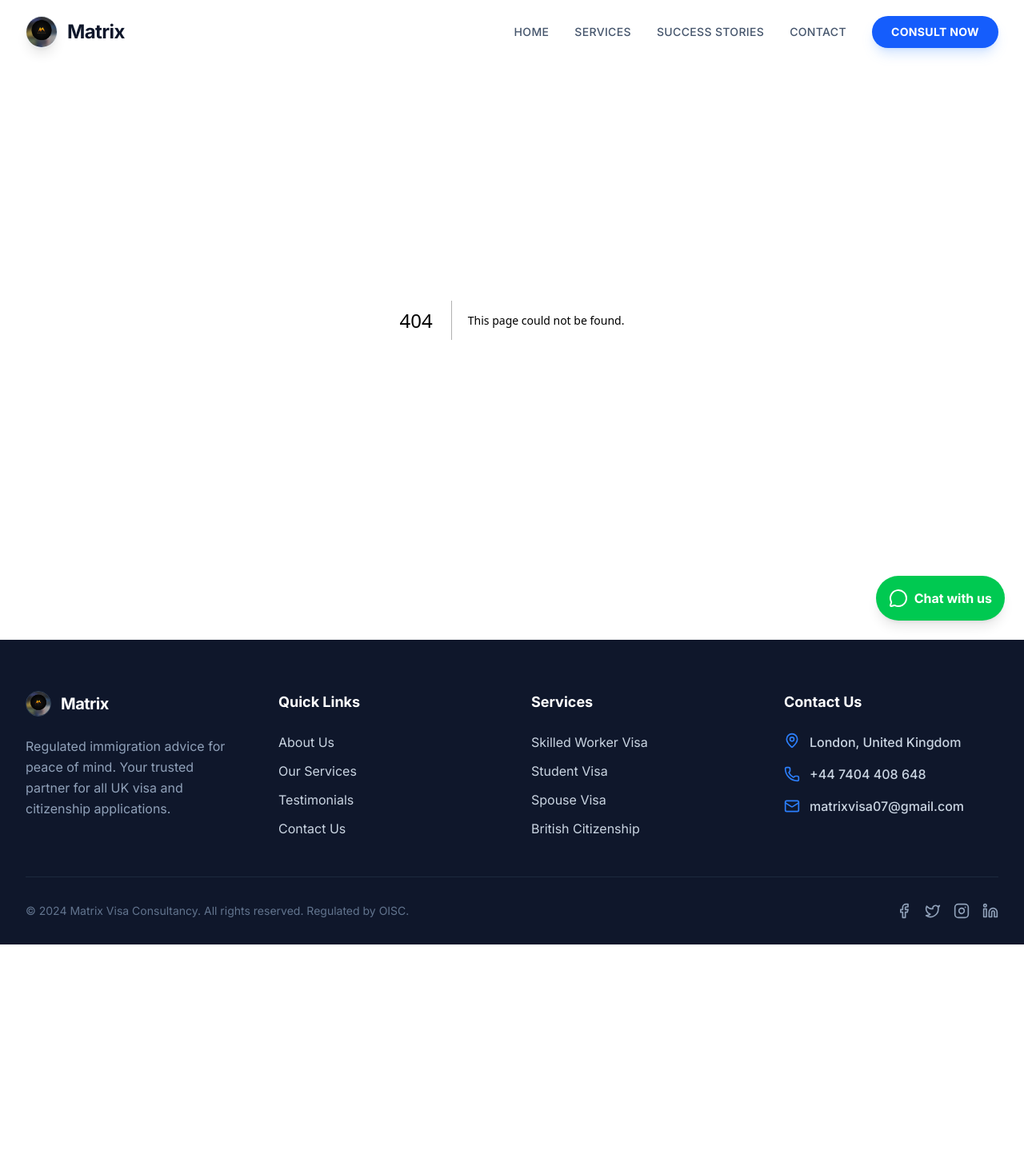
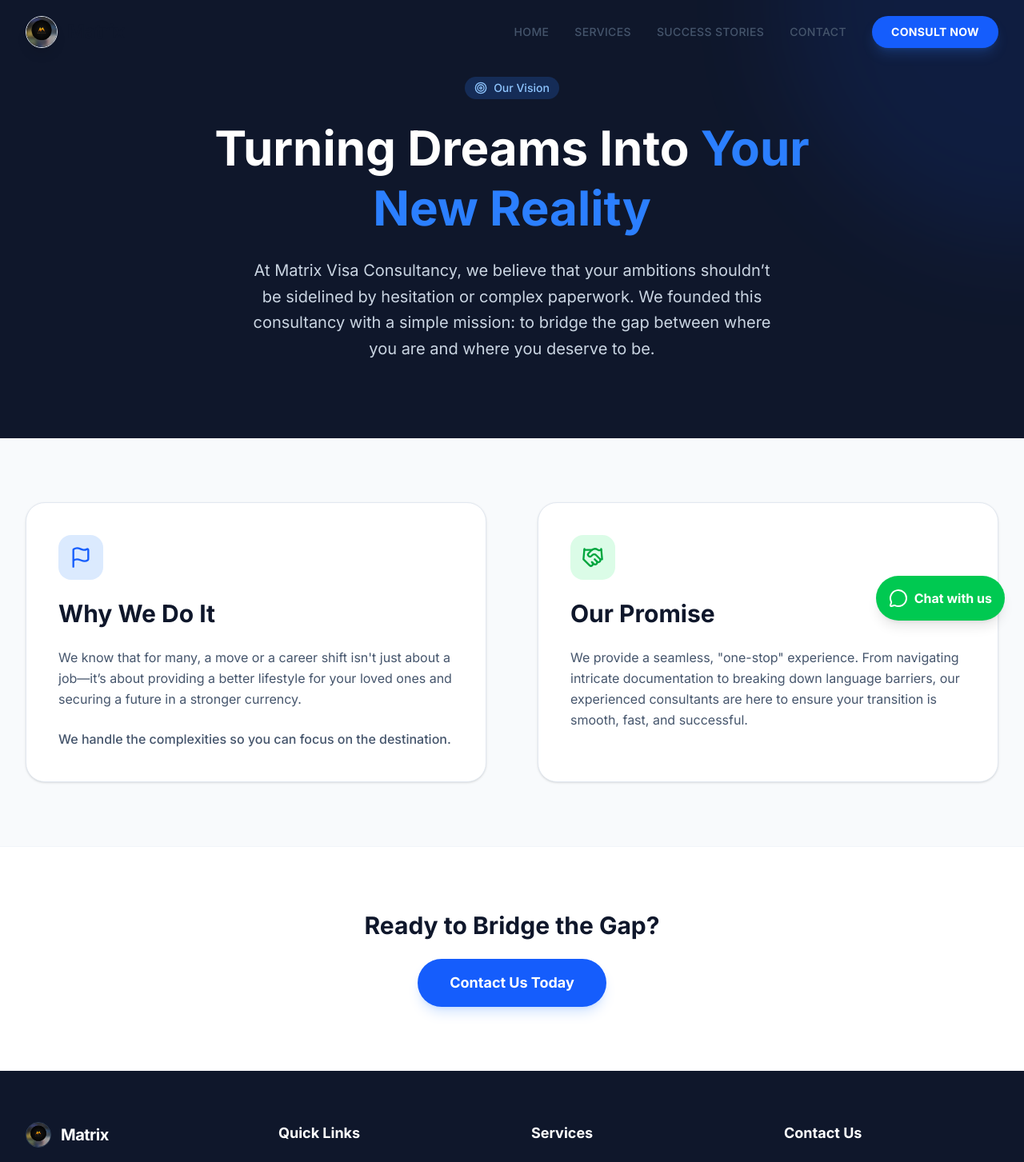
Before and after one commit to harshilp0210/ConsultingApp, a Next.js app: page /about in a window 1280 px wide. Before the commit this address had no page. Shown: the top 1453 px of the page at 80% size. Before the commit the page ends 1181 px from the top, so only its background shows below. Built offline with nearby package versions, Linux system fonts and the light colour scheme.

Commit message:
Add About Us and Why Choose Us pages

```diff
--- /dev/null
+++ b/app/about/page.tsx
@@ -0,0 +1,71 @@
+'use client';
+
+import { Target, Flag, Handshake } from 'lucide-react';
+import Link from 'next/link';
+
+export default function AboutUs() {
+    return (
+        <div className="bg-slate-50 min-h-screen">
+            {/* Hero Section */}
+            <section className="relative overflow-hidden py-24 bg-slate-900 text-white">
+                <div className="absolute top-0 right-0 w-[600px] h-[600px] bg-blue-600/20 rounded-full blur-3xl -translate-y-1/2 translate-x-1/2 opacity-50"></div>
+                <div className="max-w-4xl mx-auto px-4 sm:px-6 lg:px-8 relative z-10 text-center">
+                    <div className="inline-flex items-center gap-2 px-3 py-1 rounded-full bg-blue-500/20 text-blue-300 text-sm font-medium mb-6">
+                        <Target className="w-4 h-4" />
+                        <span>Our Vision</span>
+                    </div>
+                    <h1 className="text-4xl md:text-6xl font-bold mb-6 leading-tight">
+                        Turning Dreams Into <span className="text-blue-500">Your New Reality</span>
+                    </h1>
+                    <p className="text-xl text-slate-300 leading-relaxed max-w-2xl mx-auto">
+                        At Matrix Visa Consultancy, we believe that your ambitions shouldn’t be sidelined by hesitation or complex paperwork. We founded this consultancy with a simple mission: to bridge the gap between where you are and where you deserve to be.
+                    </p>
+                </div>
+            </section>
+
+            {/* Content Section */}
+            <section className="py-20">
+                <div className="max-w-7xl mx-auto px-4 sm:px-6 lg:px-8">
+                    <div className="grid md:grid-cols-2 gap-16 items-center">
+
+                        {/* Mission */}
+                        <div className="bg-white p-10 rounded-3xl shadow-sm border border-slate-200">
+                            <div className="w-14 h-14 bg-blue-100 rounded-2xl flex items-center justify-center text-blue-600 mb-6">
+                                <Flag className="w-7 h-7" />
+                            </div>
+                            <h2 className="text-3xl font-bold text-slate-900 mb-6">Why We Do It</h2>
+                            <p className="text-slate-600 leading-relaxed mb-6">
+                                We know that for many, a move or a career shift isn't just about a job—it’s about providing a better lifestyle for your loved ones and securing a future in a stronger currency.
+                            </p>
+                            <p className="text-slate-600 leading-relaxed font-medium">
+                                We handle the complexities so you can focus on the destination.
+                            </p>
+                        </div>
+
+                        {/* Promise */}
+                        <div className="bg-white p-10 rounded-3xl shadow-sm border border-slate-200">
+                            <div className="w-14 h-14 bg-green-100 rounded-2xl flex items-center justify-center text-green-600 mb-6">
+                                <Handshake className="w-7 h-7" />
+                            </div>
+                            <h2 className="text-3xl font-bold text-slate-900 mb-6">Our Promise</h2>
+                            <p className="text-slate-600 leading-relaxed mb-6">
+                                We provide a seamless, "one-stop" experience. From navigating intricate documentation to breaking down language barriers, our experienced consultants are here to ensure your transition is smooth, fast, and successful.
+                            </p>
+                        </div>
+
+                    </div>
+                </div>
+            </section>
+
+            {/* CTA */}
+            <section className="py-20 bg-white border-t border-slate-100">
+                <div className="max-w-4xl mx-auto text-center px-4">
+                    <h2 className="text-3xl font-bold text-slate-900 mb-6">Ready to Bridge the Gap?</h2>
+                    <Link href="/contact" className="btn-primary px-10 py-4 rounded-full text-lg inline-block">
+                        Contact Us Today
+                    </Link>
+                </div>
+            </section>
+        </div>
+    );
+}
--- /dev/null
+++ b/app/why-choose-us/page.tsx
@@ -0,0 +1,83 @@
+'use client';
+
+import { Zap, ShieldCheck, Layers, Clock, ArrowRight } from 'lucide-react';
+import Link from 'next/link';
+
+export default function WhyChooseUs() {
+    const benefits = [
+        {
+            icon: ShieldCheck,
+            title: "A Stress-Free Process",
+            description: "Forget the headache of documents. We manage the bureaucracy so you don't have to.",
+            color: "text-green-600 bg-green-100"
+        },
+        {
+            icon: Zap,
+            title: "Total Transparency",
+            description: "No language barriers, no hidden fees. Just clear, honest guidance from expert consultants.",
+            color: "text-blue-600 bg-blue-100"
+        },
+        {
+            icon: Layers,
+            title: "All-in-One Solution",
+            description: "From initial consultation to final approval, we are your single point of contact for a global lifestyle.",
+            color: "text-purple-600 bg-purple-100"
+        },
+        {
+            icon: Clock,
+            title: "Speed to Success",
+            description: "We help you take action before the best opportunities pass you by.",
+            color: "text-orange-600 bg-orange-100"
+        }
+    ];
+
+    return (
+        <div className="bg-slate-50 min-h-screen">
+            {/* Hero Section */}
+            <section className="relative overflow-hidden py-24 bg-gradient-to-br from-blue-600 to-blue-800 text-white">
+                <div className="absolute inset-0 bg-[url('https://images.unsplash.com/photo-1436491865332-7a61a109cc05?ixlib=rb-1.2.1&auto=format&fit=crop&w=1920&q=80')] opacity-10 bg-cover bg-center"></div>
+                <div className="max-w-4xl mx-auto px-4 sm:px-6 lg:px-8 relative z-10 text-center">
+                    <h1 className="text-5xl md:text-7xl font-bold mb-8 leading-tight">
+                        Stop Overthinking. <br /> <span className="text-yellow-400">Start Living.</span>
+                    </h1>
+                    <p className="text-xl md:text-2xl text-blue-100 leading-relaxed max-w-3xl mx-auto font-medium">
+                        The difference between a dream and a reality is action. While others are waiting for the "perfect time," you could be earning more, living better, and securing your family's future.
+                    </p>
+                </div>
+            </section>
+
+            {/* Benefits Grid */}
+            <section className="py-24">
+                <div className="max-w-7xl mx-auto px-4 sm:px-6 lg:px-8">
+                    <div className="text-center mb-16">
+                        <h2 className="text-3xl md:text-4xl font-bold text-slate-900">Why Clients Trust Us</h2>
+                    </div>
+
+                    <div className="grid md:grid-cols-2 gap-8">
+                        {benefits.map((benefit, idx) => (
+                            <div key={idx} className="bg-white p-8 rounded-2xl shadow-sm border border-slate-100 hover:shadow-xl transition-shadow duration-300 flex items-start gap-6">
+                                <div className={`w-16 h-16 rounded-2xl flex items-center justify-center shrink-0 ${benefit.color}`}>
+                                    <benefit.icon className="w-8 h-8" />
+                                </div>
+                                <div>
+                                    <h3 className="text-xl font-bold text-slate-900 mb-3">{benefit.title}</h3>
+                                    <p className="text-slate-600 leading-relaxed">{benefit.description}</p>
+                                </div>
+                            </div>
+                        ))}
+                    </div>
+                </div>
+            </section>
+
+            {/* CTA Section */}
+            <section className="py-20 bg-slate-900 text-white text-center">
+                <div className="max-w-4xl mx-auto px-4">
+                    <h2 className="text-4xl font-bold mb-8">Don't Let Opportunities Pass You By</h2>
+                    <Link href="/contact" className="inline-flex items-center gap-2 bg-yellow-400 text-slate-900 px-10 py-5 rounded-full text-xl font-bold hover:bg-yellow-300 transition-colors transform hover:-translate-y-1">
+                        Book Your Free Consultation Today <ArrowRight className="w-6 h-6" />
+                    </Link>
+                </div>
+            </section>
+        </div>
+    );
+}
--- a/components/Footer.tsx
+++ b/components/Footer.tsx
@@ -28,10 +28,11 @@ export default function Footer() {
                     {/* Quick Links */}
                     <div>
                         <h4 className="text-white font-bold text-lg mb-6">Quick Links</h4>
-                        <ul className="space-y-3">
-                            <li><Link href="#" className="hover:text-blue-400 transition-colors">About Us</Link></li>
-                            <li><Link href="#services" className="hover:text-blue-400 transition-colors">Our Services</Link></li>
-                            <li><Link href="#success-stories" className="hover:text-blue-400 transition-colors">Testimonials</Link></li>
+                        <ul className="space-y-4">
+                            <li><Link href="/about" className="hover:text-blue-400 transition-colors">About Us</Link></li>
+                            <li><Link href="/why-choose-us" className="hover:text-blue-400 transition-colors">Why Choose Us</Link></li>
+                            <li><Link href="/#services" className="hover:text-blue-400 transition-colors">Our Services</Link></li>
+                            <li><Link href="/#success-stories" className="hover:text-blue-400 transition-colors">Testimonials</Link></li>
                             <li><Link href="/contact" className="hover:text-blue-400 transition-colors">Contact Us</Link></li>
                         </ul>
                     </div>
--- a/components/Navbar.tsx
+++ b/components/Navbar.tsx
@@ -92,6 +92,13 @@ export default function Navbar() {
                 {link.name}
               </Link>
             ))}
+            <div className="px-2 pt-2 pb-3 space-y-1 sm:px-3 bg-white shadow-lg rounded-b-2xl border-t border-slate-100">
+              <Link href="/services/student-visa" className="block px-3 py-2 text-slate-600 hover:text-blue-600 font-medium">Student Visa</Link>
+              <Link href="/about" className="block px-3 py-2 text-slate-600 hover:text-blue-600 font-medium">About Us</Link>
+              <Link href="/why-choose-us" className="block px-3 py-2 text-slate-600 hover:text-blue-600 font-medium">Why Choose Us</Link>
+              <Link href="/contact" className="block px-3 py-2 text-slate-600 hover:text-blue-600 font-medium">Contact</Link>
+              <Link href="/contact" className="block px-3 py-2 text-blue-600 font-bold">Book Consultation</Link>
+            </div>
             <div className="pt-8 border-t border-slate-100">
               <Link
                 href="/contact"
```
